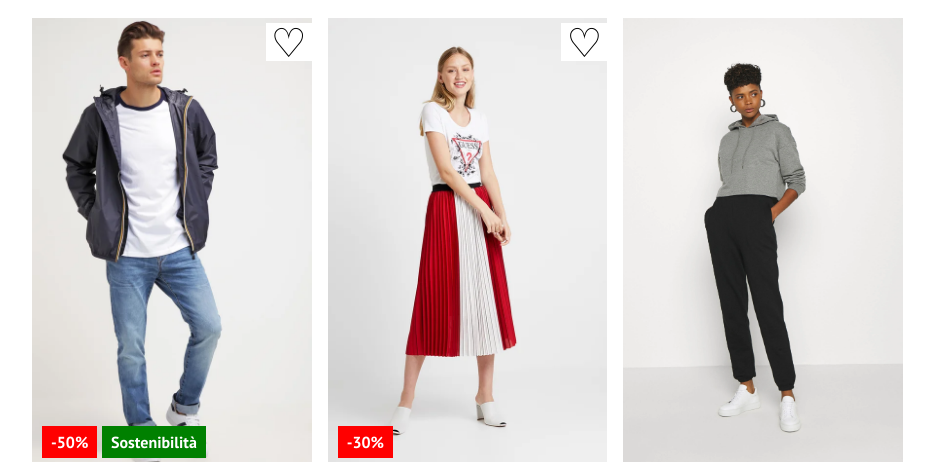
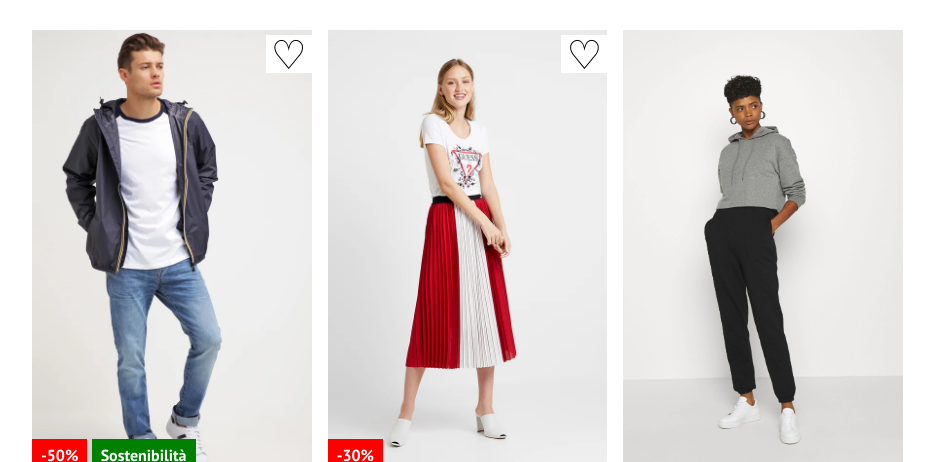
Before and after one commit to emmepi92/htmlcss-shop, a plain HTML site: page index.html in a window 1280 px wide. Shown: the top 462 px of the page, without its empty margins (168-1102 px from the left). Drawn offline with Linux system fonts and the light colour scheme.

Commit message:
corretto con i due span sconto e sost in un div

```diff
--- a/css/style.css
+++ b/css/style.css
@@ -13,7 +13,7 @@ main {
  /* utility classes  */
 .base {
     width: 33%;
-    padding: 8px;
+    padding: 20px 8px
 }
 
 .fl{
@@ -34,6 +34,12 @@ main {
     position: relative;
 }
 
+.labels {
+    position: absolute;
+    bottom: 15px;
+    left: 0px;
+}
+
 .label {
     padding: 6px 9px;
     font-weight: 600;
@@ -42,16 +48,10 @@ main {
 
 .discount {
     background-color: red;
-    position: absolute;
-    left: 10px;
-    bottom: 10px;
 }
 
 .green {
     background-color: green;
-    position: absolute;
-    left: 70px;
-    bottom: 10px;
 }
 
 .favorite {
--- a/index.html
+++ b/index.html
@@ -13,8 +13,10 @@
     <main class="clearfix">
         <div class="base fl">
             <div class="product first">
+                <div class="labels">
                     <span class="label discount"> -50%</span>
                     <span class="label green" > Sostenibilità</span>
+                </div>
                 <span class="favorite" >&#9825;</span>
             </div>
             <div class="brand">Levi's</div>
@@ -24,7 +26,9 @@
 
         <div class="base fl">
             <div class="product second">
+                <div class="labels">
                     <span class="label discount"> -30%</span>
+                </div>
                 <span class="favorite" >&#9825;</span>
             </div>
             <div class="brand">Guess</div>
@@ -42,8 +46,10 @@
 
         <div class="base fl">
             <div class="product fourth">
+                <div class="labels">
                     <span class="label discount"> -50%</span>
                     <span class="label green" > Sostenibilità</span>
+                </div>
                 <span class="favorite" >&#9825;</span>
             </div>
             <div class="brand">Levi's</div>
@@ -62,7 +68,9 @@
 
         <div class="base fl">
             <div class="product sixth">
+                <div class="labels">
                     <span class="label green" > Sostenibilità</span>
+                </div>
                 <span class="favorite">&#9825;</span>
             </div>
             <div class="brand">Levi's</div>
```
Lines whose indentation alone changed are shown as unchanged.
